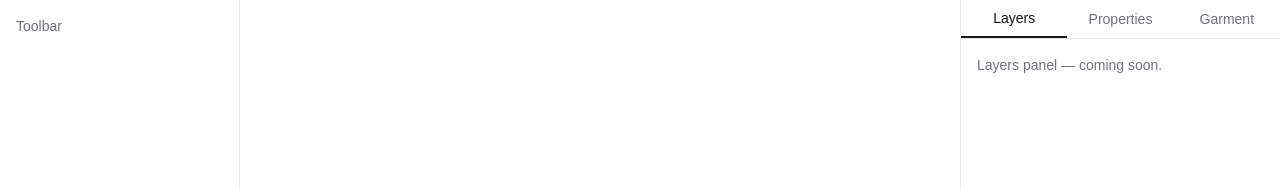
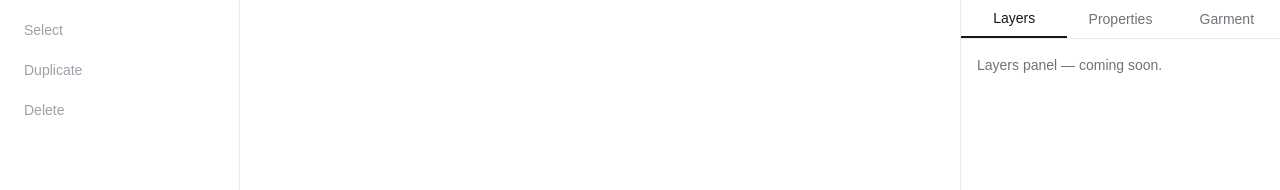
Before and after one commit to aliokhovat82-tech/tshirt-ideatoproduct, a Next.js app: page /designer in a window 1280 px wide. Shown: the top 190 px of the page. Built offline with nearby package versions, Linux system fonts and the light colour scheme.

Commit message:
Add Toolbar shell to Designer
Task 14 of Phase 3: placeholder toolbar with Select/Duplicate/Delete
buttons (disabled). Real behavior wires up in Phase 7 (Canvas Editing).

```diff
--- a/app/designer/page.tsx
+++ b/app/designer/page.tsx
@@ -1,11 +1,9 @@
-import { DesignerLayout } from "@/features/designer";
+import { DesignerLayout, Toolbar } from "@/features/designer";
 
 export default function DesignerPage() {
   return (
     <DesignerLayout
-      toolbar={
-        <p className="p-4 text-sm text-zinc-500 dark:text-zinc-400">Toolbar</p>
-      }
+      toolbar={<Toolbar />}
       canvas={
         <div className="flex flex-1 items-center justify-center text-zinc-500 dark:text-zinc-400">
           Canvas
--- /dev/null
+++ b/features/designer/components/Toolbar/Toolbar.tsx
@@ -0,0 +1,21 @@
+// Tool actions are wired up in Phase 7 (Canvas Editing). This is a
+// structural placeholder so the layout has a real toolbar region to test.
+const TOOLS = ["Select", "Duplicate", "Delete"] as const;
+
+export function Toolbar() {
+  return (
+    <div className="flex flex-col gap-1 p-3">
+      {TOOLS.map((tool) => (
+        <button
+          key={tool}
+          type="button"
+          disabled
+          title="Coming soon"
+          className="rounded-md px-3 py-2 text-left text-sm text-zinc-400 dark:text-zinc-500"
+        >
+          {tool}
+        </button>
+      ))}
+    </div>
+  );
+}
--- a/features/designer/index.ts
+++ b/features/designer/index.ts
@@ -1 +1,2 @@
 export { DesignerLayout } from "./components/DesignerLayout/DesignerLayout";
+export { Toolbar } from "./components/Toolbar/Toolbar";
```
